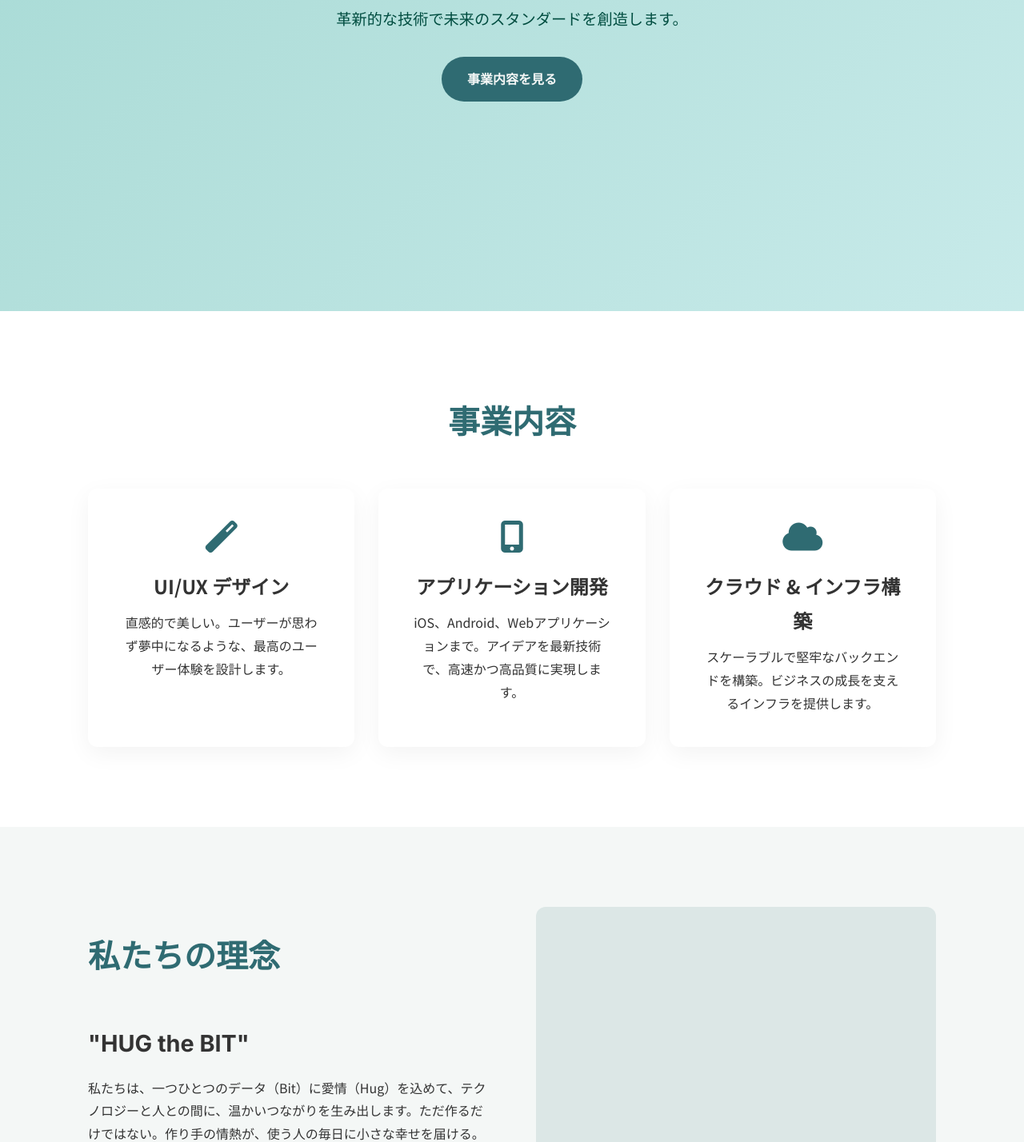
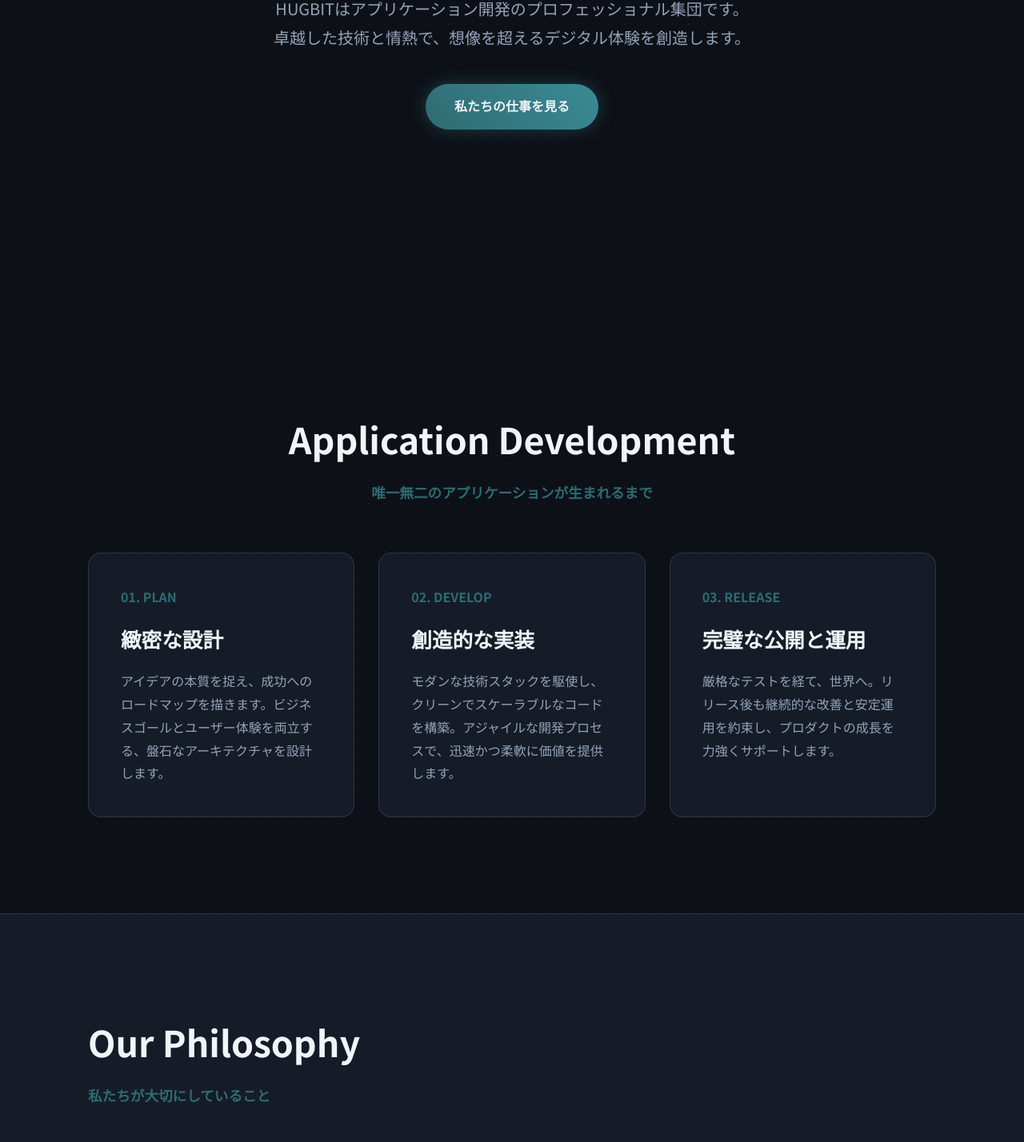
Before and after one commit to hugbitsup/hugbitsup.github.io, a plain HTML site: page index.html in a window 1280 px wide. Shown: the part 411-1839 px from the top of the page at 80% size. Drawn offline with Linux system fonts and the light colour scheme.

Commit message:
Update index.html

```diff
--- a/index.html
+++ b/index.html
@@ -3,27 +3,31 @@
 <head>
     <meta charset="UTF-8">
     <meta name="viewport" content="width=device-width, initial-scale=1.0">
-    <title>HUGBIT - Crafting the Future of Applications</title>
+    <title>HUGBIT - Innovative Application Development</title>
 
+    <!-- Google Fonts -->
     <link rel="preconnect" href="https://fonts.googleapis.com">
     <link rel="preconnect" href="https://fonts.gstatic.com" crossorigin>
-    <link href="https://fonts.googleapis.com/css2?family=Inter:wght@400;600;700&family=Noto+Sans+JP:wght@400;700&display=swap" rel="stylesheet">
+    <link href="https://fonts.googleapis.com/css2?family=Inter:wght@400;600;700&family=Noto+Sans+JP:wght@400;500;700&display=swap" rel="stylesheet">
 
+    <!-- Font Awesome -->
     <link rel="stylesheet" href="https://cdnjs.cloudflare.com/ajax/libs/font-awesome/6.4.2/css/all.min.css">
 
+    <!-- ▼ CSS ▼ -->
     <style>
-        /* --- グローバル設定 & 変数 --- */
+        /* --- デザイン変数 --- */
         :root {
-            --primary-color: #2F6B72; /* ロゴのメインカラー */
-            --primary-color-dark: #245459;
-            --text-color: #333;
-            --text-color-light: #f4f7f6;
-            --bg-color: #ffffff;
-            --light-gray: #f4f7f6;
-            --border-radius: 12px;
-            --shadow: 0 8px 30px rgba(0, 0, 0, 0.05);
+            --primary-color: #2F6B72;
+            --primary-glow: rgba(47, 107, 114, 0.5);
+            --bg-color: #0d1117; /* GitHub Dark Dimmed like */
+            --surface-color: rgba(30, 41, 59, 0.5); /* 半透明パネルの背景 */
+            --border-color: rgba(148, 163, 184, 0.2);
+            --text-primary: #f1f5f9;
+            --text-secondary: #94a3b8;
+            --border-radius: 16px;
         }
 
+        /* --- 基本設定 --- */
         *, *::before, *::after {
             box-sizing: border-box;
             margin: 0;
@@ -37,8 +41,10 @@
         body {
             font-family: 'Noto Sans JP', 'Inter', sans-serif;
             line-height: 1.8;
-            color: var(--text-color);
+            color: var(--text-secondary);
             background-color: var(--bg-color);
+            background-image: radial-gradient(circle at 1px 1px, rgba(255,255,255,0.05) 1px, transparent 0);
+            background-size: 20px 20px;
             -webkit-font-smoothing: antialiased;
         }
 
@@ -49,39 +55,43 @@
             padding: 0 20px;
         }
 
+        .section {
+            padding: 120px 0;
+        }
+
         .section-title {
-            font-size: 2.5rem;
+            font-size: 2.8rem;
             font-weight: 700;
             text-align: center;
-            margin-bottom: 50px;
-            color: var(--primary-color);
+            margin-bottom: 10px;
+            color: var(--text-primary);
         }
 
-        .content-section {
-            padding: 100px 0;
+        .section-subtitle {
+            text-align: center;
+            font-size: 1.1rem;
+            margin-bottom: 60px;
+            color: var(--primary-color);
+            font-weight: 600;
         }
-        .content-section-alt {
-            padding: 100px 0;
-            background-color: var(--light-gray);
-        }
-
-        .text-center { text-align: center; }
 
         .cta-button {
             display: inline-block;
-            background-color: var(--primary-color);
-            color: var(--text-color-light);
-            padding: 14px 32px;
+            background: linear-gradient(45deg, var(--primary-color), #3b8b95);
+            color: var(--text-primary);
+            padding: 14px 36px;
             border-radius: 50px;
             text-decoration: none;
             font-weight: 600;
             font-family: 'Inter', sans-serif;
-            transition: background-color 0.3s ease, transform 0.3s ease;
+            transition: transform 0.3s ease, box-shadow 0.3s ease;
+            border: none;
+            box-shadow: 0 0 20px var(--primary-glow);
         }
 
         .cta-button:hover {
-            background-color: var(--primary-color-dark);
-            transform: translateY(-3px);
+            transform: translateY(-4px) scale(1.05);
+            box-shadow: 0 0 30px var(--primary-glow);
         }
 
         /* --- ヘッダー --- */
@@ -91,10 +101,10 @@
             top: 0;
             left: 0;
             z-index: 1000;
-            padding: 15px 0;
-            transition: background-color 0.3s ease, box-shadow 0.3s ease;
-            background-color: rgba(255, 255, 255, 0.8);
+            padding: 20px 0;
+            background: rgba(13, 17, 23, 0.6);
             backdrop-filter: blur(10px);
+            border-bottom: 1px solid var(--border-color);
         }
 
         .header-container {
@@ -107,7 +117,7 @@
             display: flex;
             align-items: center;
             text-decoration: none;
-            color: var(--primary-color);
+            color: var(--text-primary);
             font-weight: 700;
             font-size: 1.5rem;
         }
@@ -120,30 +130,17 @@
         .nav ul {
             list-style: none;
             display: flex;
-            gap: 30px;
+            gap: 35px;
         }
 
         .nav a {
             text-decoration: none;
-            color: var(--text-color);
-            font-weight: 600;
-            position: relative;
-            padding: 5px 0;
+            color: var(--text-secondary);
+            font-weight: 500;
+            transition: color 0.3s ease;
         }
-
-        .nav a::after {
-            content: '';
-            position: absolute;
-            bottom: 0;
-            left: 0;
-            width: 0;
-            height: 2px;
-            background-color: var(--primary-color);
-            transition: width 0.3s ease;
-        }
-
-        .nav a:hover::after {
-            width: 100%;
+        .nav a:hover {
+            color: var(--text-primary);
         }
 
         /* --- ヒーローセクション --- */
@@ -153,115 +150,129 @@
             align-items: center;
             justify-content: center;
             text-align: center;
-            color: var(--text-color-light);
-            background: linear-gradient(-45deg, #e0f7fa, #b2dfdb, #80cbc4, #4db6ac);
-            background-size: 400% 400%;
-            animation: gradientBG 15s ease infinite;
-        }
-
-        @keyframes gradientBG {
-            0% { background-position: 0% 50%; }
-            50% { background-position: 100% 50%; }
-            100% { background-position: 0% 50%; }
+            padding-top: 80px; /* ヘッダー分 */
         }
 
         .hero-content h1 {
-            font-size: 3.5rem;
-            font-weight: 700;
+            font-size: 4rem;
             margin-bottom: 20px;
-            color: var(--primary-color-dark);
+            color: var(--text-primary);
+            line-height: 1.2;
         }
 
         .hero-content p {
-            font-size: 1.2rem;
-            max-width: 600px;
-            margin: 0 auto 30px;
-            color: #004d40;
+            font-size: 1.25rem;
+            max-width: 650px;
+            margin: 0 auto 40px;
         }
 
-        /* --- 事業内容セクション --- */
-        .services-grid {
+        /* --- プロセスセクション --- */
+        .process-grid {
             display: grid;
-            grid-template-columns: repeat(auto-fit, minmax(300px, 1fr));
+            grid-template-columns: repeat(3, 1fr);
             gap: 30px;
         }
 
-        .service-card {
-            background: var(--bg-color);
+        .process-card {
+            position: relative;
+            background: var(--surface-color);
             padding: 40px;
             border-radius: var(--border-radius);
-            text-align: center;
-            box-shadow: var(--shadow);
-            transition: transform 0.3s ease, box-shadow 0.3s ease;
+            border: 1px solid var(--border-color);
+            backdrop-filter: blur(5px);
+            overflow: hidden;
+            transition: transform 0.3s ease, border-color 0.3s ease;
         }
 
-        .service-card:hover {
+        .process-card:hover {
             transform: translateY(-10px);
-            box-shadow: 0 15px 40px rgba(0, 0, 0, 0.1);
+            border-color: var(--primary-glow);
         }
 
-        .service-card i {
-            font-size: 2.5rem;
-            color: var(--primary-color);
-            margin-bottom: 20px;
+        /* カードのライティングエフェクト */
+        .process-card::before {
+            content: "";
+            position: absolute;
+            top: 0; left: 0;
+            width: 100%; height: 100%;
+            background: radial-gradient(800px circle at var(--mouse-x) var(--mouse-y), rgba(255, 255, 255, 0.06), transparent 40%);
+            opacity: 0;
+            transition: opacity 0.5s;
+            z-index: 0;
         }
 
-        .service-card h3 {
-            font-size: 1.5rem;
-            margin-bottom: 10px;
+        .process-card:hover::before {
+            opacity: 1;
+        }
+
+        .process-card > * {
+            position: relative; /* エフェクトの上にコンテンツが来るように */
+            z-index: 1;
+        }
+
+        .process-card .step {
+            font-size: 1rem;
+            font-weight: 700;
+            color: var(--primary-color);
+            margin-bottom: 15px;
+        }
+        .process-card h3 {
+            font-size: 1.6rem;
+            margin-bottom: 15px;
+            color: var(--text-primary);
         }
 
         /* --- 理念セクション --- */
+        #philosophy {
+            background: var(--surface-color);
+            border-top: 1px solid var(--border-color);
+            border-bottom: 1px solid var(--border-color);
+        }
+
         .philosophy-container {
             display: flex;
             align-items: center;
             gap: 60px;
         }
+        .philosophy-text { flex: 3; }
+        .philosophy-image-wrapper {
+            flex: 2;
+            display: flex;
+            justify-content: center;
+            align-items: center;
+        }
 
-        .philosophy-text { flex: 1; }
-        .philosophy-image-wrapper { flex: 1; }
+        .philosophy-logo {
+            width: 200px;
+            opacity: 0.1;
+            filter: grayscale(100%);
+        }
 
-        .philosophy-text .section-title {
+        .philosophy-text .section-title,
+        .philosophy-text .section-subtitle {
             text-align: left;
         }
-
         .philosophy-text h3 {
-            font-size: 1.8rem;
-            font-family: 'Inter', sans-serif;
+            font-size: 2rem;
+            color: var(--text-primary);
             margin-bottom: 15px;
-            color: var(--text-color);
-        }
-
-        .philosophy-placeholder {
-            width: 100%;
-            height: 350px;
-            background-color: #dce7e6;
-            border-radius: var(--border-radius);
         }
 
         /* --- フッター --- */
         .footer {
-            background-color: var(--primary-color-dark);
-            color: var(--text-color-light);
-            padding: 30px 0;
+            padding: 40px 0;
             text-align: center;
+            border-top: 1px solid var(--border-color);
         }
-        .footer-logo {
-            height: 30px;
-            opacity: 0.8;
-            margin-bottom: 10px;
-        }
-
-        .footer-content p {
+        .footer p {
             font-size: 0.9rem;
-            opacity: 0.7;
         }
 
         /* --- アニメーション --- */
         .fade-in {
             opacity: 0;
-            transform: translateY(20px);
-            transition: opacity 0.8s ease, transform 0.8s ease;
+            transform: translateY(30px);
+            transition: opacity 0.8s cubic-bezier(0.215, 0.610, 0.355, 1), transform 0.8s cubic-bezier(0.215, 0.610, 0.355, 1);
         }
 
         .fade-in.is-visible {
@@ -270,27 +281,31 @@
         }
 
         /* --- レスポンシブ対応 --- */
-        @media (max-width: 768px) {
-            .section-title { font-size: 2rem; }
-
-            .header { padding: 10px 0; }
-            .nav { display: none; }
-
-            .hero-content h1 { font-size: 2.5rem; }
-            .hero-content p { font-size: 1rem; }
-
+        @media (max-width: 900px) {
+            .process-grid {
+                grid-template-columns: 1fr;
+            }
             .philosophy-container {
                 flex-direction: column;
                 text-align: center;
             }
-            .philosophy-text .section-title {
+            .philosophy-text .section-title,
+            .philosophy-text .section-subtitle {
                 text-align: center;
             }
         }
+
+        @media (max-width: 768px) {
+            .section-title { font-size: 2.2rem; }
+            .nav { display: none; }
+            .hero-content h1 { font-size: 2.8rem; }
+            .hero-content p { font-size: 1.1rem; }
+        }
     </style>
-    </head>
+</head>
 <body>
 
+    <!-- ヘッダー -->
     <header class="header">
         <div class="container header-container">
             <a href="#" class="logo-link">
@@ -299,8 +314,8 @@
             </a>
             <nav class="nav">
                 <ul>
-                    <li><a href="#services">事業内容</a></li>
-                    <li><a href="#philosophy">私たちの理念</a></li>
+                    <li><a href="#process">開発プロセス</a></li>
+                    <li><a href="#philosophy">理念</a></li>
                     <li><a href="#contact">お問い合わせ</a></li>
                 </ul>
             </nav>
@@ -308,94 +323,103 @@
     </header>
 
     <main>
+        <!-- ヒーローセクション -->
         <section id="hero">
             <div class="container hero-content">
-                <h1 class="fade-in">未来を形にするアプリケーションを。</h1>
-                <p class="fade-in">HUGBITは、ユーザーの心に響く体験をデザインし、<br>革新的な技術で未来のスタンダードを創造します。</p>
-                <a href="#services" class="cta-button fade-in">事業内容を見る</a>
+                <h1 class="fade-in">コードに、魂を込める。</h1>
+                <p class="fade-in">HUGBITはアプリケーション開発のプロフェッショナル集団です。<br>卓越した技術と情熱で、想像を超えるデジタル体験を創造します。</p>
+                <a href="#process" class="cta-button fade-in">私たちの仕事を見る</a>
             </div>
         </section>
 
-        <section id="services" class="content-section">
+        <!-- 開発プロセスセクション -->
+        <section id="process" class="section">
             <div class="container">
-                <h2 class="section-title fade-in">事業内容</h2>
-                <div class="services-grid">
-                    <div class="service-card fade-in">
-                        <i class="fas fa-magic"></i>
-                        <h3>UI/UX デザイン</h3>
-                        <p>直感的で美しい。ユーザーが思わず夢中になるような、最高のユーザー体験を設計します。</p>
+                <h2 class="section-title fade-in">Application Development</h2>
+                <p class="section-subtitle fade-in">唯一無二のアプリケーションが生まれるまで</p>
+                <div class="process-grid">
+                    <!-- カード1 -->
+                    <div class="process-card fade-in" style="transition-delay: 100ms;">
+                        <div class="step">01. PLAN</div>
+                        <h3>緻密な設計</h3>
+                        <p>アイデアの本質を捉え、成功へのロードマップを描きます。ビジネスゴールとユーザー体験を両立する、盤石なアーキテクチャを設計します。</p>
                     </div>
-                    <div class="service-card fade-in">
-                        <i class="fas fa-mobile-alt"></i>
-                        <h3>アプリケーション開発</h3>
-                        <p>iOS、Android、Webアプリケーションまで。アイデアを最新技術で、高速かつ高品質に実現します。</p>
+                    <!-- カード2 -->
+                    <div class="process-card fade-in" style="transition-delay: 200ms;">
+                        <div class="step">02. DEVELOP</div>
+                        <h3>創造的な実装</h3>
+                        <p>モダンな技術スタックを駆使し、クリーンでスケーラブルなコードを構築。アジャイルな開発プロセスで、迅速かつ柔軟に価値を提供します。</p>
                     </div>
-                    <div class="service-card fade-in">
-                        <i class="fas fa-cloud"></i>
-                        <h3>クラウド & インフラ構築</h3>
-                        <p>スケーラブルで堅牢なバックエンドを構築。ビジネスの成長を支えるインフラを提供します。</p>
+                    <!-- カード3 -->
+                    <div class="process-card fade-in" style="transition-delay: 300ms;">
+                        <div class="step">03. RELEASE</div>
+                        <h3>完璧な公開と運用</h3>
+                        <p>厳格なテストを経て、世界へ。リリース後も継続的な改善と安定運用を約束し、プロダクトの成長を力強くサポートします。</p>
                     </div>
                 </div>
             </div>
         </section>
 
-        <section id="philosophy" class="content-section-alt">
+        <!-- 理念セクション -->
+        <section id="philosophy" class="section">
             <div class="container philosophy-container">
                 <div class="philosophy-text fade-in">
-                    <h2 class="section-title">私たちの理念</h2>
+                    <h2 class="section-title">Our Philosophy</h2>
+                    <p class="section-subtitle">私たちが大切にしていること</p>
                     <h3>"HUG the BIT"</h3>
                     <p>私たちは、一つひとつのデータ（Bit）に愛情（Hug）を込めて、テクノロジーと人との間に、温かいつながりを生み出します。ただ作るだけではない。作り手の情熱が、使う人の毎日に小さな幸せを届ける。それがHUGBITの目指すモノづくりです。</p>
                 </div>
                 <div class="philosophy-image-wrapper fade-in">
-                    <div class="philosophy-placeholder"></div>
+                    <img src="logo.png" alt="HUGBIT Logo" class="philosophy-logo">
                 </div>
             </div>
         </section>
 
-        <section id="contact" class="content-section">
+        <!-- お問い合わせセクション -->
+        <section id="contact" class="section">
             <div class="container text-center">
-                <h2 class="section-title fade-in">新しい価値を、共に創造しませんか？</h2>
-                <p class="fade-in">私たちの技術とデザインで、あなたのアイデアを最高の形で実現します。<br>まずはお気軽にご相談ください。</p>
-                <a href="mailto:contact@hugbit.com" class="cta-button fade-in">お問い合わせ</a>
+                <h2 class="section-title fade-in">世界を驚かす準備はできましたか？</h2>
+                <p class="fade-in" style="max-width: 600px; margin: 0 auto 40px;">あなたの革新的なアイデアを、HUGBITが最高の形で現実にします。<br>共に、次のスタンダードを創造しましょう。</p>
+                <a href="mailto:contact@hugbit.com" class="cta-button fade-in">プロジェクトの相談をする</a>
             </div>
         </section>
     </main>
 
+    <!-- フッター -->
     <footer class="footer">
         <div class="container">
-            <div class="footer-content">
-                <a href="#"><img src="logo.png" alt="HUGBIT Logo" class="footer-logo"></a>
-                <p>&copy; 2025 HUGBIT Inc. All rights reserved.</p>
-            </div>
+            <p>&copy; 2025 HUGBIT Inc. All rights reserved.</p>
         </div>
     </footer>
 
+    <!-- ▼ JavaScript ▼ -->
     <script>
         document.addEventListener('DOMContentLoaded', () => {
-
-            // スクロールで要素をフェードインさせる機能
+            // --- スクロールでのフェードイン処理 ---
             const fadeinElements = document.querySelectorAll('.fade-in');
-
-            const observerOptions = {
-                root: null,
-                rootMargin: '0px',
-                threshold: 0.1 // 要素が10%見えたら発火
-            };
-
-            const observer = new IntersectionObserver((entries, observer) => {
+            const observer = new IntersectionObserver((entries) => {
                 entries.forEach(entry => {
                     if (entry.isIntersecting) {
                         entry.target.classList.add('is-visible');
-                        observer.unobserve(entry.target); // 一度表示したら監視を停止
+                        observer.unobserve(entry.target);
                     }
                 });
-            }, observerOptions);
+            }, { threshold: 0.1 });
 
-            fadeinElements.forEach(el => {
-                observer.observe(el);
+            fadeinElements.forEach(el => observer.observe(el));
+
+            // --- カードのライティングエフェクト処理 ---
+            const cards = document.querySelectorAll('.process-card');
+            cards.forEach(card => {
+                card.addEventListener('mousemove', (e) => {
+                    const rect = card.getBoundingClientRect();
+                    const x = e.clientX - rect.left;
+                    const y = e.clientY - rect.top;
+                    card.style.setProperty('--mouse-x', `${x}px`);
+                    card.style.setProperty('--mouse-y', `${y}px`);
+                });
             });
-
         });
     </script>
-    </body>
+</body>
 </html>
```
